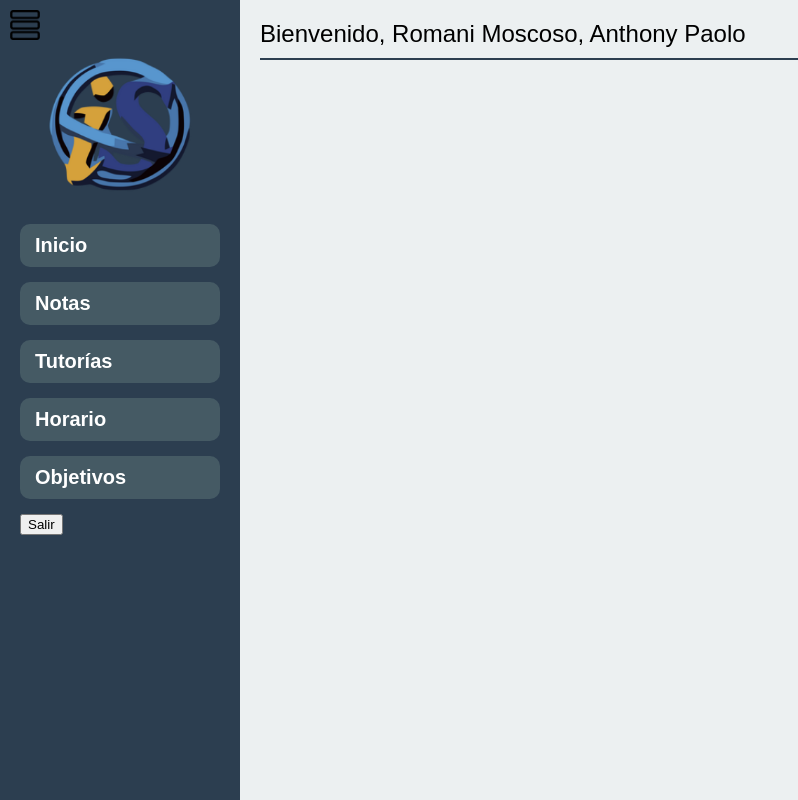
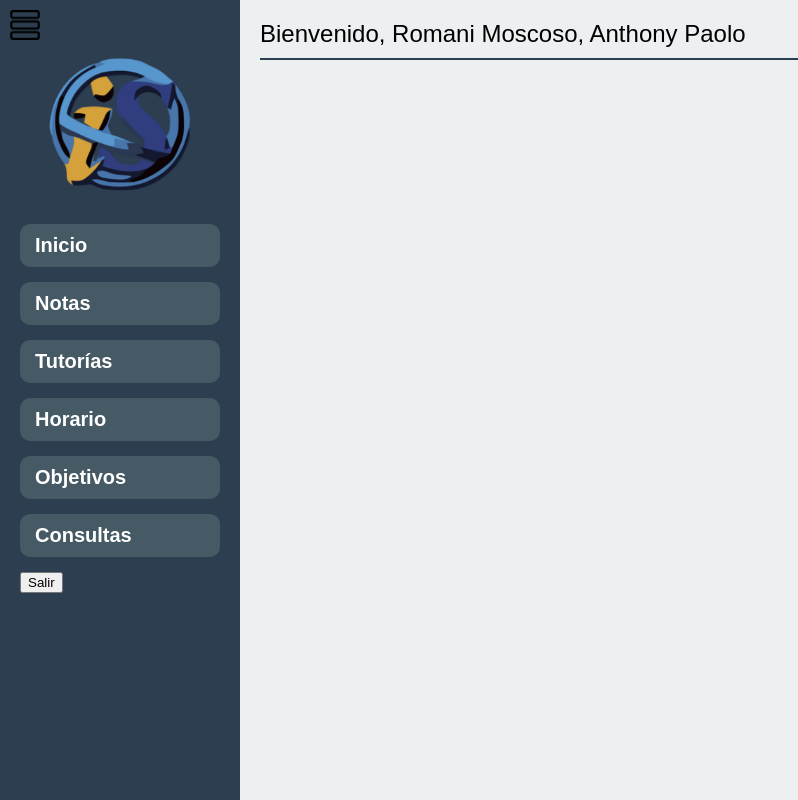
Before and after one commit to EdgarCTN/Grupo-2-Procesos-de-software, a PHP site: page /dashboard_tutorias.php in a window 1280 px wide. Shown: the whole page, without its empty margins (0-798 px from the left). Run offline with PHP 8.4, Linux system fonts and the light colour scheme; a user stored in the database is signed in.

Commit message:
Update dashboard_tutorias.php

```diff
--- a/dashboard_tutorias.php
+++ b/dashboard_tutorias.php
@@ -259,6 +259,7 @@ $nombre_usuario = $_SESSION['nombre'];
                 <li><a href="dashboard_tutorias.php">Tutorías</a></li>
                 <li><a href="horario.php">Horario</a></li>
                 <li><a href="objetivos.php">Objetivos</a></li>
+                <li><a href="consultas.php">Consultas</a></li>
                 <li><button onclick="showPopup()">Salir</button></li>
             </ul>
         </div>
```
